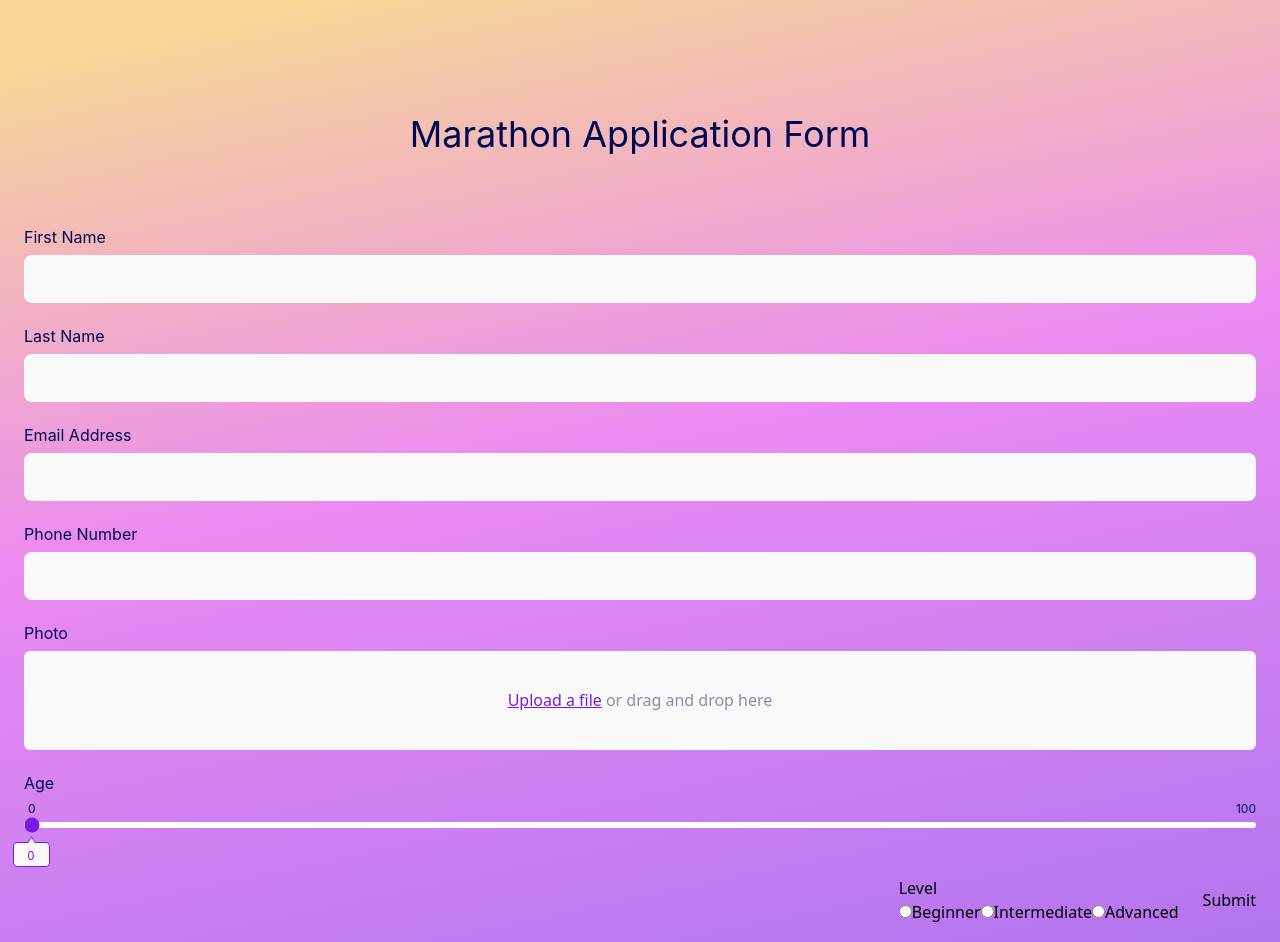
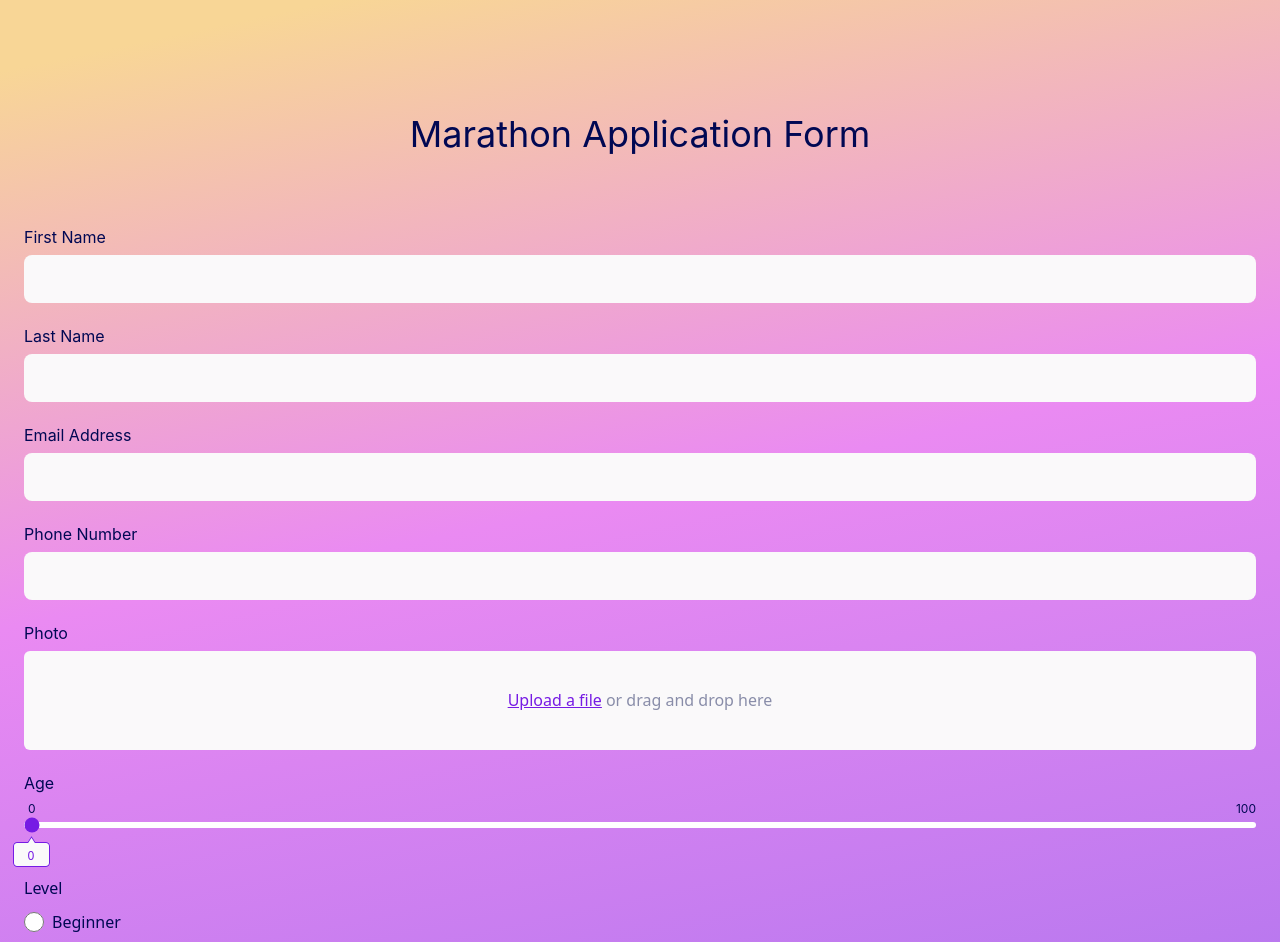
Before and after one commit to JayCodeGitHub/react-form-app, a React (Create React App) app: page / in a window 1280 px wide. Shown: the top 942 px of the page. Built offline with nearby package versions, Linux system fonts and the light colour scheme.

Commit message:
Styled lever input

```diff
--- a/src/components/form.tsx
+++ b/src/components/form.tsx
@@ -108,19 +108,34 @@ function Form() {
       </div>
 
       {/* Level Input */}
-      <div>
-        <fieldset>
-          <legend>Level</legend>
-          <label>
-            <input type="radio" name="level" value="Beginner" />
+      <div className="w-full">
+        <fieldset className="w-full flex flex-col gap-3 text-dark-blue">
+          <legend className="mb-3 ">Level</legend>
+          <label className="flex items-center gap-2 text-base">
+            <input
+              type="radio"
+              name="level"
+              value="Beginner"
+              className=" w-5 h-5 bg-white hover:bg-white-hover hover:border-purple accent-purple"
+            />
             Beginner
           </label>
-          <label>
-            <input type="radio" name="level" value="Intermediate" />
+          <label className="flex items-center gap-2 text-base">
+            <input
+              type="radio"
+              name="level"
+              value="Intermediate"
+              className=" w-5 h-5 bg-white hover:bg-white-hover hover:border-purple accent-purple"
+            />
             Intermediate
           </label>
-          <label>
-            <input type="radio" name="level" value="Advanced" />
+          <label className="flex items-center gap-2 text-base ">
+            <input
+              type="radio"
+              name="level"
+              value="Advanced"
+              className=" w-5 h-5 bg-white hover:bg-white-hover hover:border-purple accent-purple"
+            />
             Advanced
           </label>
         </fieldset>
```
